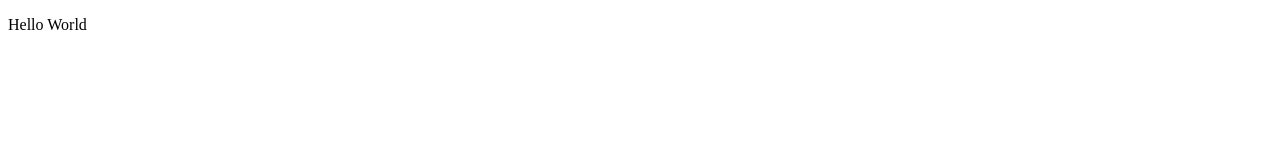
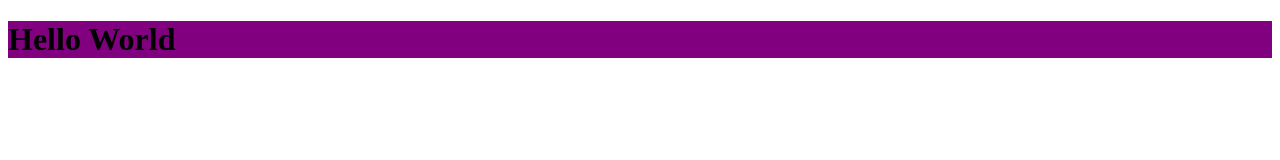
Before and after one commit to pavan-kute/delta-demo, a plain HTML site: page index.html in a window 1280 px wide. Drawn offline with Linux system fonts and the light colour scheme.

Commit message:
color add

```diff
--- a/app.js
+++ b/app.js
@@ -0,0 +1,4 @@
+h1 =document.querySelector("h1");
+
+
+h1.style.backgroundColor = "purple";
--- a/index.html
+++ b/index.html
@@ -6,7 +6,7 @@
     <title>Sample Page</title>
 </head>
 <body>
-    <P>Hello World</P>
-
+    <h1>Hello World</h1>
+    <script src="app.js"></script>
 </body>
 </html>
```
